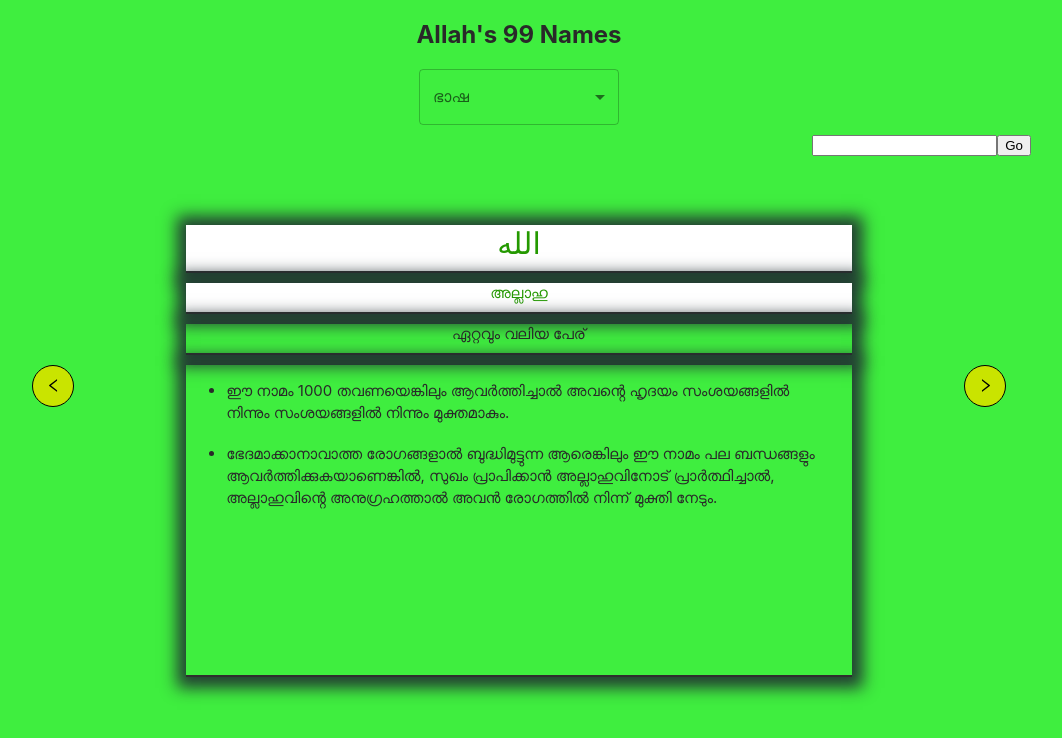
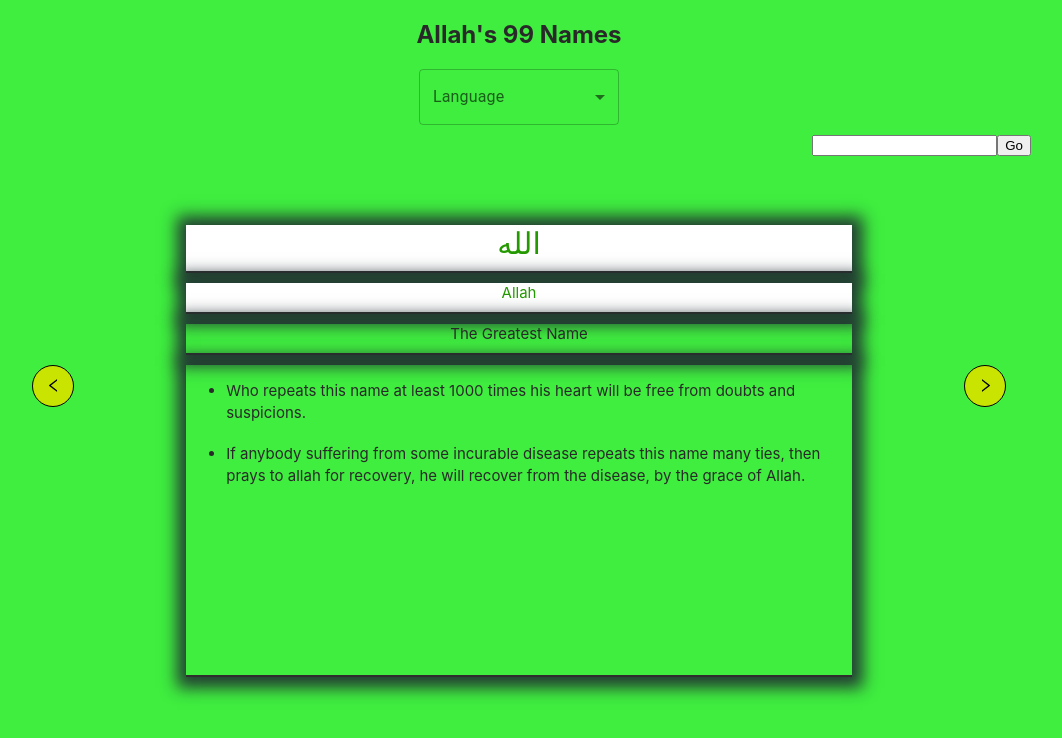
Before and after one commit to Muad1105/Allah99Names, a React (Create React App) app: page / in a window 1280 px wide. Shown: the top 738 px of the page, without its empty margins (121-1183 px from the left). Built offline with nearby package versions, Linux system fonts and the light colour scheme.

Commit message:
initial language change

```diff
--- a/src/components/EachNameStructure.js
+++ b/src/components/EachNameStructure.js
@@ -16,7 +16,7 @@ const EachNameStructure = () => {
   }, []);
   const showAllahNames = () => {
     setAllahNamesDesc(
-      selectedLanguage === (10 || "") ? allahNamesEnglish : allahNamesMalayalam
+      selectedLanguage == (10 || "") ? allahNamesMalayalam : allahNamesEnglish
     );
   };
 
--- a/src/components/SelectLanguageDropdown.js
+++ b/src/components/SelectLanguageDropdown.js
@@ -17,7 +17,7 @@ export default function SelectLanguageDropdown({ selctedLanguage }) {
     <Box sx={{ maxWidth: 200, minWidth: 200 }}>
       <FormControl fullWidth>
         <InputLabel id="demo-simple-select-label">
-          {language == 10 ? "Language" : "ഭാഷ"}
+          {language == 10 ? "ഭാഷ" : "Language"}
         </InputLabel>
         <Select
           labelId="demo-simple-select-label"
```
